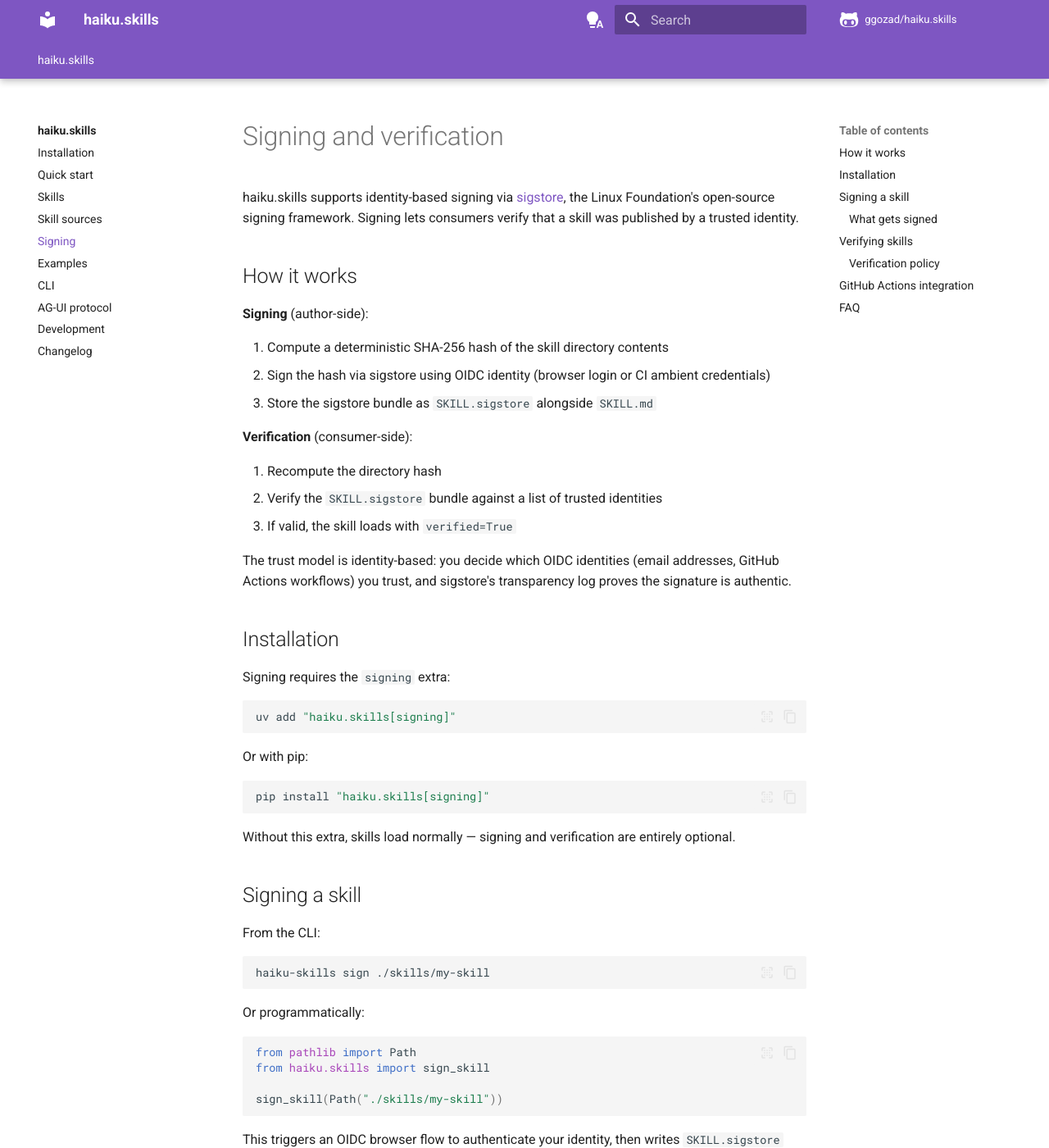
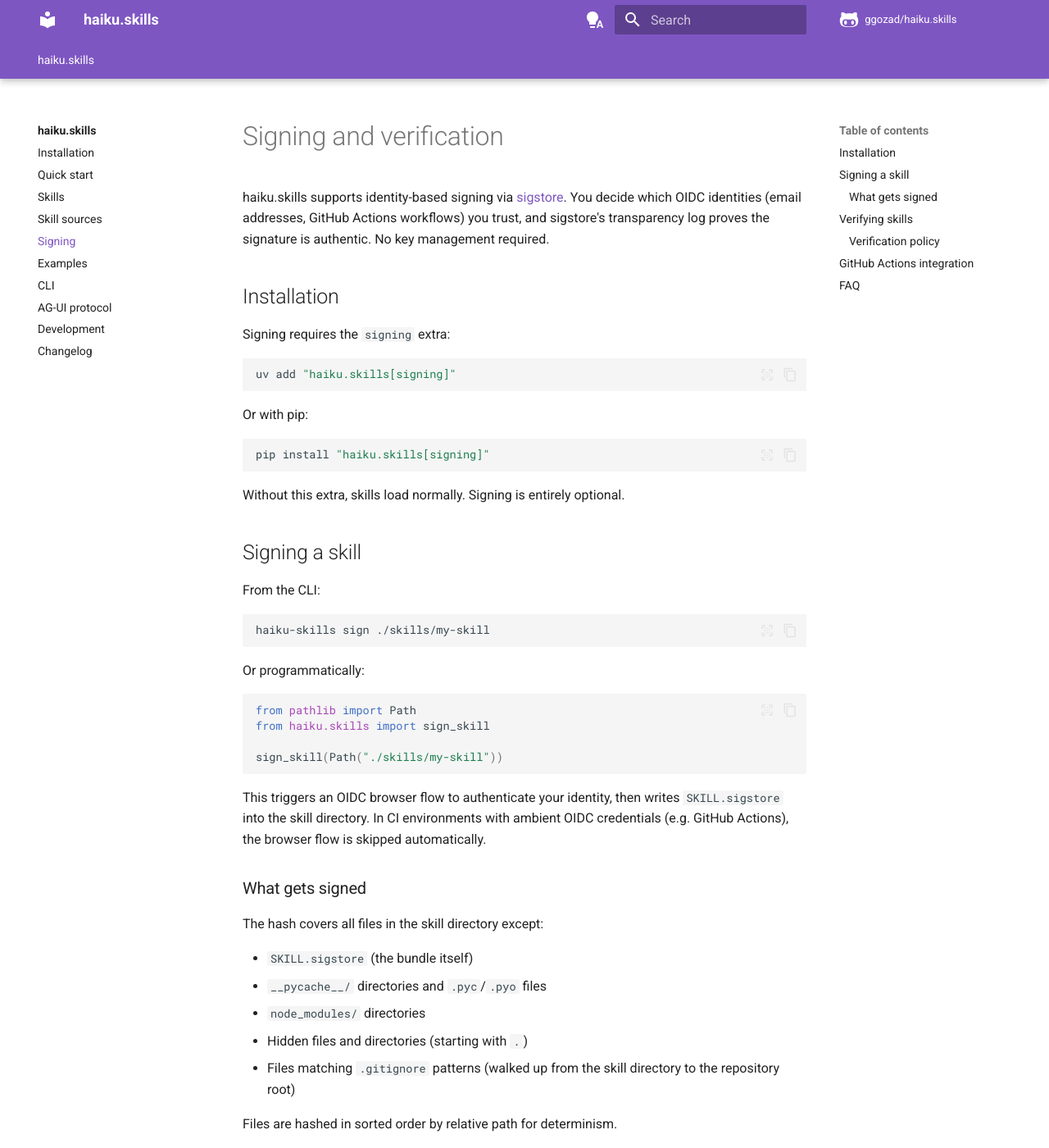
Before and after one commit to ggozad/haiku.skills, an MkDocs documentation site: the page built from docs/signing.md, in a window 1280 px wide and 1400 px high. Shown: the whole window at 82% size. Built offline with MkDocs 1.6.1 and Material for MkDocs 9.7.7, drawn with Linux system fonts in a browser that asks for light colours; comment, search, counter and statistics services are not loaded; some of the changed text lies outside the part shown.

Commit message:
Simplify docs

````diff
--- a/docs/signing.md
+++ b/docs/signing.md
@@ -1,22 +1,6 @@
 # Signing and verification
 
-haiku.skills supports identity-based signing via [sigstore](https://www.sigstore.dev/), the Linux Foundation's open-source signing framework. Signing lets consumers verify that a skill was published by a trusted identity.
-
-## How it works
-
-**Signing** (author-side):
-
-1. Compute a deterministic SHA-256 hash of the skill directory contents
-2. Sign the hash via sigstore using OIDC identity (browser login or CI ambient credentials)
-3. Store the sigstore bundle as `SKILL.sigstore` alongside `SKILL.md`
-
-**Verification** (consumer-side):
-
-1. Recompute the directory hash
-2. Verify the `SKILL.sigstore` bundle against a list of trusted identities
-3. If valid, the skill loads with `verified=True`
-
-The trust model is identity-based: you decide which OIDC identities (email addresses, GitHub Actions workflows) you trust, and sigstore's transparency log proves the signature is authentic.
+haiku.skills supports identity-based signing via [sigstore](https://www.sigstore.dev/). You decide which OIDC identities (email addresses, GitHub Actions workflows) you trust, and sigstore's transparency log proves the signature is authentic. No key management required.
 
 ## Installation
 
@@ -32,7 +16,7 @@
 pip install "haiku.skills[signing]"
 ```
 
-Without this extra, skills load normally — signing and verification are entirely optional.
+Without this extra, skills load normally. Signing is entirely optional.
 
 ## Signing a skill
 
@@ -94,32 +78,16 @@
     print(f"{skill.metadata.name}: verified={skill.verified}")
 ```
 
-You can also pass `trusted_identities` directly to `discover()`:
+The lower-level `verify_skill` function can also be used directly:
 
 ```python
-registry = SkillRegistry()
-errors = registry.discover(
-    paths=[Path("./skills")],
-    trusted_identities=identities,
-)
-```
-
-Or use the lower-level `verify_skill` function:
-
-```python
-from pathlib import Path
 from haiku.skills import TrustedIdentity, verify_skill
 
-result = verify_skill(
-    Path("./skills/my-skill"),
-    [TrustedIdentity(identity="author@example.com", issuer="https://accounts.google.com")],
-)
-```
+# Full verification (identity + integrity)
+verify_skill(path, [TrustedIdentity(identity="...", issuer="...")])
 
-To verify cryptographic integrity only (signature, certificate chain, transparency log) without constraining the signer identity, pass `unsafe=True`:
-
-```python
-result = verify_skill(Path("./skills/my-skill"), unsafe=True)
+# Integrity only
+verify_skill(path, unsafe=True)
 ```
 
 ### Verification policy
@@ -196,7 +164,7 @@
 ## FAQ
 
 **What if I don't use signing?**
-Everything works exactly as before. Signing is opt-in — unsigned skills load normally with `verified=False`.
+Unsigned skills load normally with `verified=False`.
 
 **What about entrypoint and MCP skills?**
 Signing currently applies to filesystem-discovered skills only. Entrypoint skills are verified by your package manager. MCP skills connect to running servers where signing doesn't apply.
````
Also changed, not shown: other parts of docs/signing.md (+3 -3 lines), CHANGELOG.md (+1 -1 lines), docs/cli.md (+1 -1 lines).
